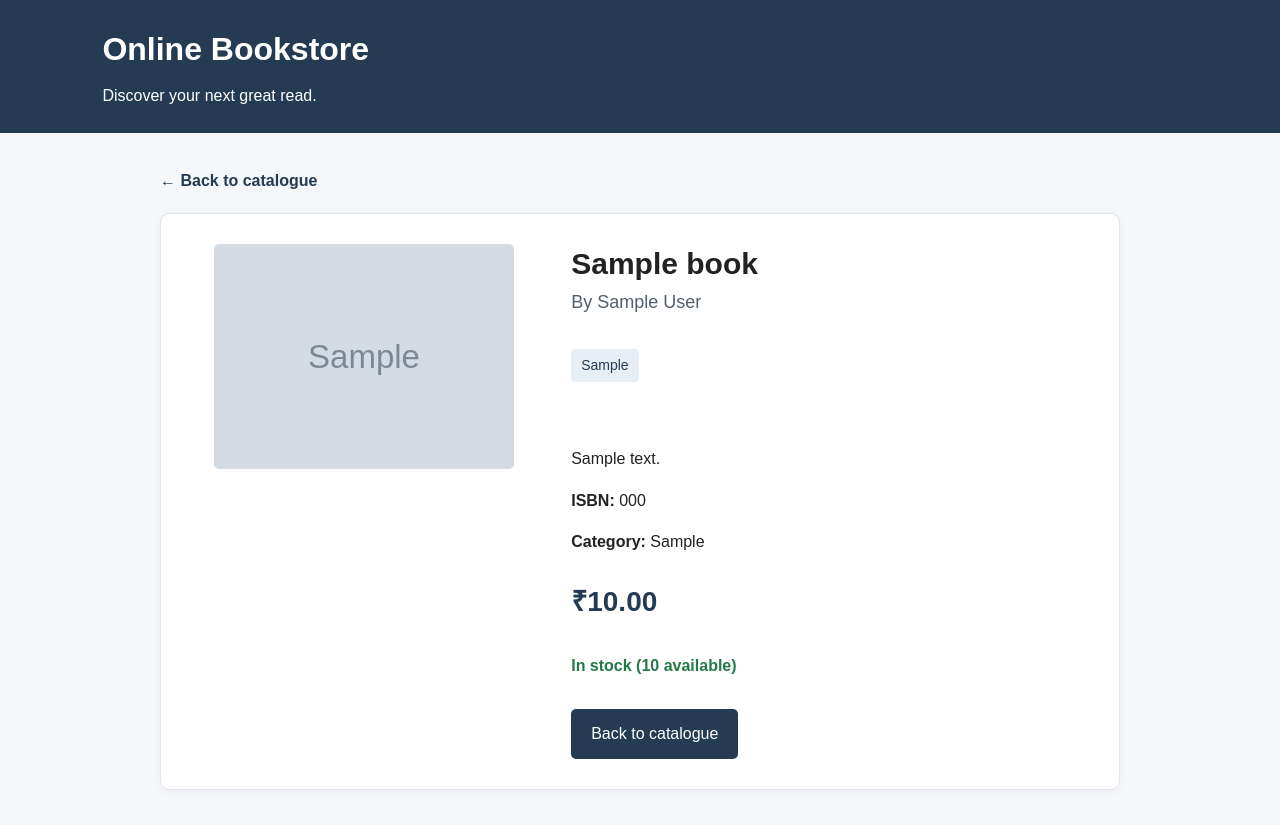
After one commit to PES-SE-online-bookstore/online-bookstore, a Django app: page /books/1/ in a window 1280 px wide. The commit adds this page. Run offline with Django 5.2, Linux system fonts and the light colour scheme; tables that the repository leaves empty hold one stand-in row (values such as "Sample post"); grey boxes marked "Sample" are stand-in pictures.

Commit message:
Add book details page

```diff
--- /dev/null
+++ b/books/templates/books/book_detail.html
@@ -0,0 +1,251 @@
+<!DOCTYPE html>
+<html lang="en">
+<head>
+    <meta charset="UTF-8">
+    <meta name="viewport" content="width=device-width, initial-scale=1.0">
+
+    <title>{{ book.title }} | Online Bookstore</title>
+
+    <style>
+        * {
+            box-sizing: border-box;
+        }
+
+        body {
+            margin: 0;
+            font-family: Arial, sans-serif;
+            background-color: #f5f7fa;
+            color: #222;
+            line-height: 1.6;
+        }
+
+        header {
+            background-color: #243b53;
+            color: white;
+            padding: 24px 8%;
+        }
+
+        header h1 {
+            margin: 0 0 8px;
+        }
+
+        header p {
+            margin: 0;
+        }
+
+        main {
+            max-width: 1000px;
+            margin: 35px auto;
+            padding: 0 20px;
+        }
+
+        .back-link {
+            display: inline-block;
+            margin-bottom: 20px;
+            color: #243b53;
+            text-decoration: none;
+            font-weight: bold;
+        }
+
+        .back-link:hover {
+            text-decoration: underline;
+        }
+
+        .book-details {
+            display: grid;
+            grid-template-columns: minmax(0, 1fr) minmax(0, 1.5fr);
+            gap: 35px;
+            padding: 30px;
+            background-color: white;
+            border: 1px solid #e1e5ea;
+            border-radius: 10px;
+            box-shadow: 0 2px 8px rgba(0, 0, 0, 0.05);
+        }
+
+        .cover-container {
+            display: flex;
+            align-items: flex-start;
+            justify-content: center;
+        }
+
+        .cover-image {
+            display: block;
+            width: 100%;
+            max-width: 300px;
+            max-height: 420px;
+            object-fit: contain;
+            border-radius: 5px;
+        }
+
+        .cover-placeholder {
+            display: flex;
+            align-items: center;
+            justify-content: center;
+            width: 100%;
+            max-width: 300px;
+            min-height: 300px;
+            padding: 20px;
+            background-color: #e8eef5;
+            color: #52606d;
+            border-radius: 5px;
+            text-align: center;
+        }
+
+        .book-information h2 {
+            margin-top: 0;
+            margin-bottom: 5px;
+            font-size: 30px;
+            line-height: 1.3;
+        }
+
+        .author {
+            margin-top: 0;
+            color: #52606d;
+            font-size: 18px;
+        }
+
+        .category {
+            display: inline-block;
+            padding: 5px 10px;
+            background-color: #e8eef5;
+            color: #243b53;
+            border-radius: 4px;
+            font-size: 14px;
+        }
+
+        .description {
+            margin-top: 25px;
+            white-space: pre-line;
+        }
+
+        .price {
+            margin-top: 25px;
+            color: #243b53;
+            font-size: 28px;
+            font-weight: bold;
+        }
+
+        .availability {
+            font-weight: bold;
+        }
+
+        .in-stock {
+            color: #247a45;
+        }
+
+        .out-of-stock {
+            color: #a61b1b;
+        }
+
+        .isbn {
+            overflow-wrap: anywhere;
+        }
+
+        .browse-button {
+            display: inline-block;
+            margin-top: 15px;
+            padding: 12px 20px;
+            background-color: #243b53;
+            color: white;
+            border-radius: 5px;
+            text-decoration: none;
+        }
+
+        .browse-button:hover {
+            background-color: #334e68;
+        }
+
+        @media (max-width: 650px) {
+            .book-details {
+                grid-template-columns: 1fr;
+                padding: 20px;
+            }
+
+            .cover-image {
+                max-height: 350px;
+            }
+
+            .book-information h2 {
+                font-size: 25px;
+            }
+        }
+    </style>
+</head>
+
+<body>
+    <header>
+        <h1>Online Bookstore</h1>
+        <p>Discover your next great read.</p>
+    </header>
+
+    <main>
+        <a class="back-link" href="{% url 'book_catalogue' %}">
+            &larr; Back to catalogue
+        </a>
+
+        <article class="book-details">
+            <div class="cover-container">
+                {% if book.cover_image_url %}
+                    <img
+                        class="cover-image"
+                        src="{{ book.cover_image_url }}"
+                        alt="Cover of {{ book.title }}"
+                    >
+                {% else %}
+                    <div class="cover-placeholder">
+                        No cover image available
+                    </div>
+                {% endif %}
+            </div>
+
+            <div class="book-information">
+                <h2>{{ book.title }}</h2>
+
+                <p class="author">
+                    By {{ book.author }}
+                </p>
+
+                {% if book.category %}
+                    <p class="category">
+                        {{ book.category }}
+                    </p>
+                {% endif %}
+
+                <p class="description">
+                    {{ book.description|default:"No description available." }}
+                </p>
+
+                <p class="isbn">
+                    <strong>ISBN:</strong> {{ book.isbn }}
+                </p>
+
+                <p>
+                    <strong>Category:</strong>
+                    {{ book.category|default:"Not specified" }}
+                </p>
+
+                <p class="price">
+                    ₹{{ book.price }}
+                </p>
+
+                {% if book.stock_quantity > 0 %}
+                    <p class="availability in-stock">
+                        In stock ({{ book.stock_quantity }} available)
+                    </p>
+                {% else %}
+                    <p class="availability out-of-stock">
+                        Currently out of stock
+                    </p>
+                {% endif %}
+
+                <a
+                    class="browse-button"
+                    href="{% url 'book_catalogue' %}"
+                >
+                    Back to catalogue
+                </a>
+            </div>
+        </article>
+    </main>
+</body>
+</html>
--- a/books/urls.py
+++ b/books/urls.py
@@ -2,6 +2,12 @@ from django.urls import path
 
 from . import views
 
+
 urlpatterns = [
     path("", views.book_catalogue, name="book_catalogue"),
+    path(
+        "<int:book_id>/",
+        views.book_detail,
+        name="book_detail",
+    ),
 ]
--- a/books/views.py
+++ b/books/views.py
@@ -1,7 +1,7 @@
 from decimal import Decimal, InvalidOperation
 
 from django.db.models import Q
-from django.shortcuts import render
+from django.shortcuts import get_object_or_404, render
 
 from .models import Book
 
@@ -97,3 +97,18 @@ def book_catalogue(request):
     }
 
     return render(request, "books/catalogue.html", context)
+
+
+def book_detail(request, book_id):
+    # Only display books that are available in the catalogue.
+    book = get_object_or_404(
+        Book,
+        id=book_id,
+        is_available=True,
+    )
+
+    context = {
+        "book": book,
+    }
+
+    return render(request, "books/book_detail.html", context)
```
Also changed, not shown: books/templates/books/catalogue.html (+8 -1 lines), books/tests.py (+102 -0 lines).
